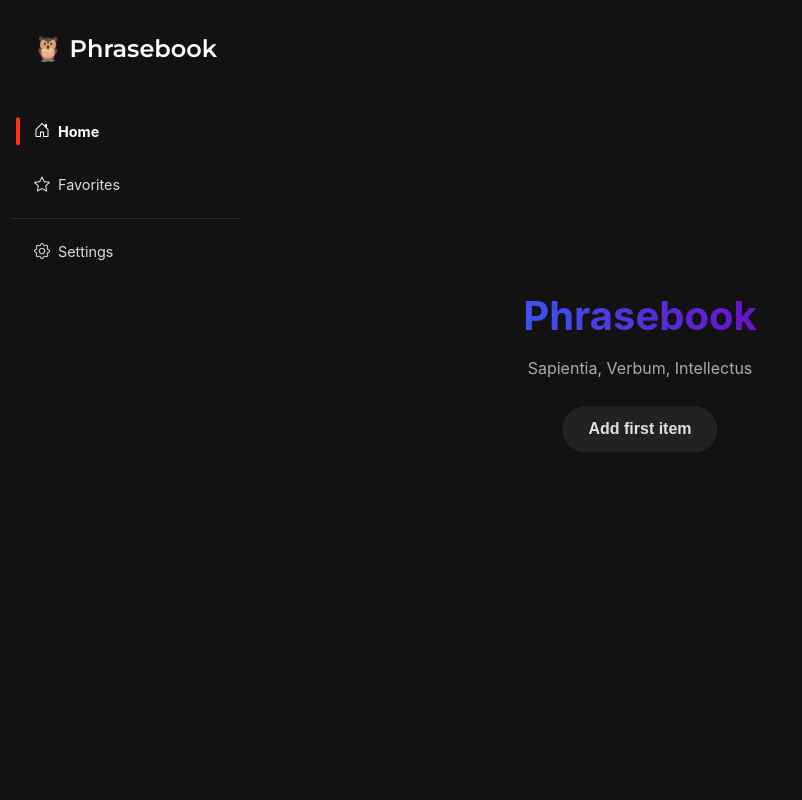
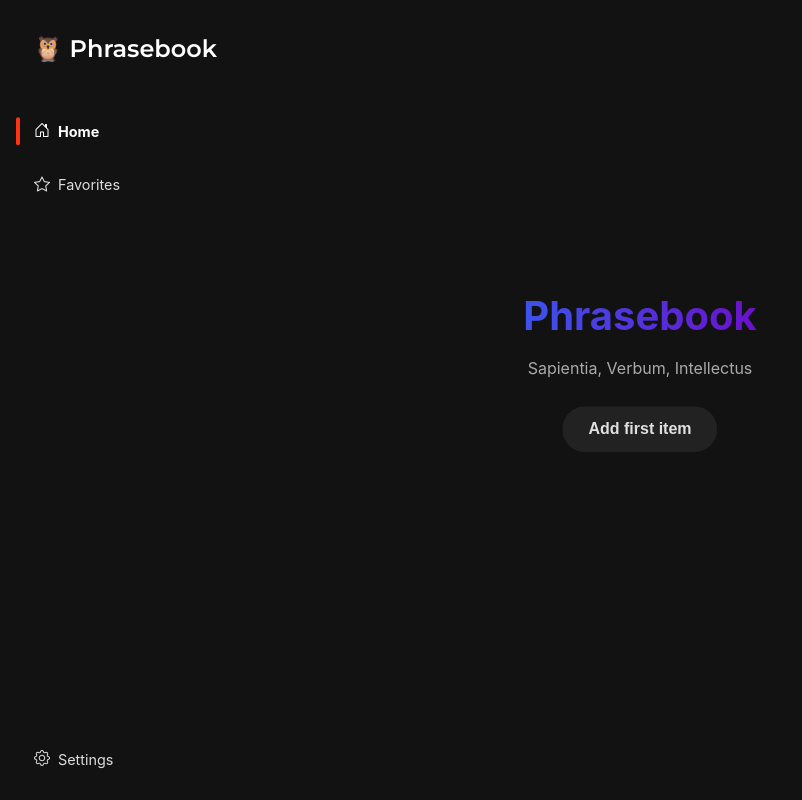
Before and after one commit to symonxdd/phrasebook, a Vue app: page / in a window 1280 px wide. Shown: the whole page, without its empty margins (0-802 px from the left). Built offline with nearby package versions, Linux system fonts and the light colour scheme; what vue-next-masonry would draw is missing.

Commit message:
Sidebar refactor

```diff
--- a/src/components/Sidebar.vue
+++ b/src/components/Sidebar.vue
@@ -2,26 +2,30 @@
   <nav class="sidebar">
     <TitleLogo />
     <ul class="nav-list">
-      <template v-for="(item, index) in navItems" :key="item.path">
-        <li class="nav-item" :class="{ active: $route.path === item.path }" @click="$router.push(item.path)">
-          <i :class="item.icon" class="nav-icon"></i>
-          <span class="nav-text">{{ item.label }}</span>
-        </li>
+      <li class="nav-item" :class="{ active: $route.path === '/' }" @click="$router.push('/')">
+        <i class="bi bi-house-door nav-icon"></i>
+        <span class="nav-text">Home</span>
+      </li>
 
-        <div v-if="index === 1" class="nav-separator"></div>
-      </template>
+      <li class="nav-item" :class="{ active: $route.path === '/favorites' }" @click="$router.push('/favorites')">
+        <i class="bi bi-star nav-icon"></i>
+        <span class="nav-text">Favorites</span>
+      </li>
+
+      <!-- <div class="nav-separator"></div> -->
     </ul>
+
+    <div class="nav-bottom">
+      <li class="nav-item" :class="{ active: $route.path === '/settings' }" @click="$router.push('/settings')">
+        <i class="bi bi-gear nav-icon"></i>
+        <span class="nav-text">Settings</span>
+      </li>
+    </div>
   </nav>
 </template>
 
 <script setup>
 import TitleLogo from './TitleLogo.vue';
-
-const navItems = [
-  { path: '/', label: 'Home', icon: 'bi bi-house-door' },
-  { path: '/favorites', label: 'Favorites', icon: 'bi bi-star' },
-  { path: '/settings', label: 'Settings', icon: 'bi bi-gear' }
-];
 </script>
 
 <style scoped>
@@ -36,9 +40,14 @@ const navItems = [
 }
 
 .nav-list {
+  flex-grow: 1;
   list-style: none;
   padding: 0;
   margin-top: 20px;
+}
+
+.nav-bottom {
+  margin-top: auto;
 }
 
 .nav-item {
```
